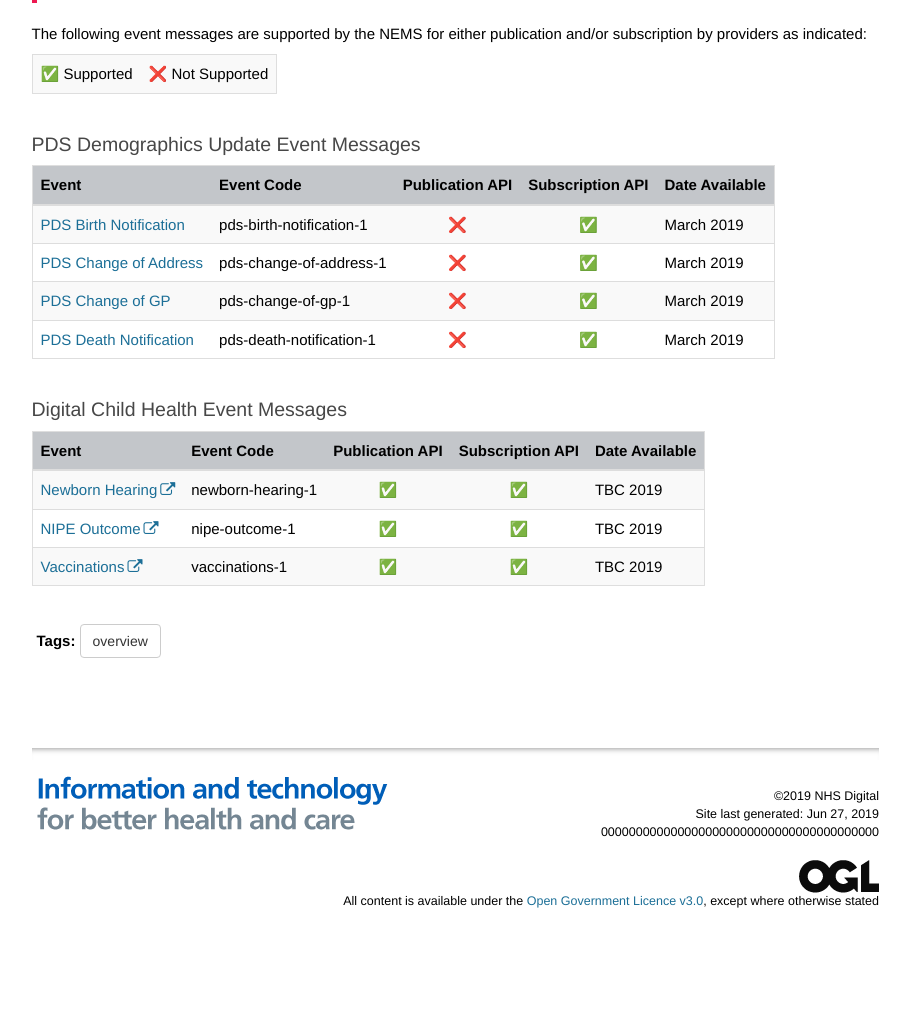
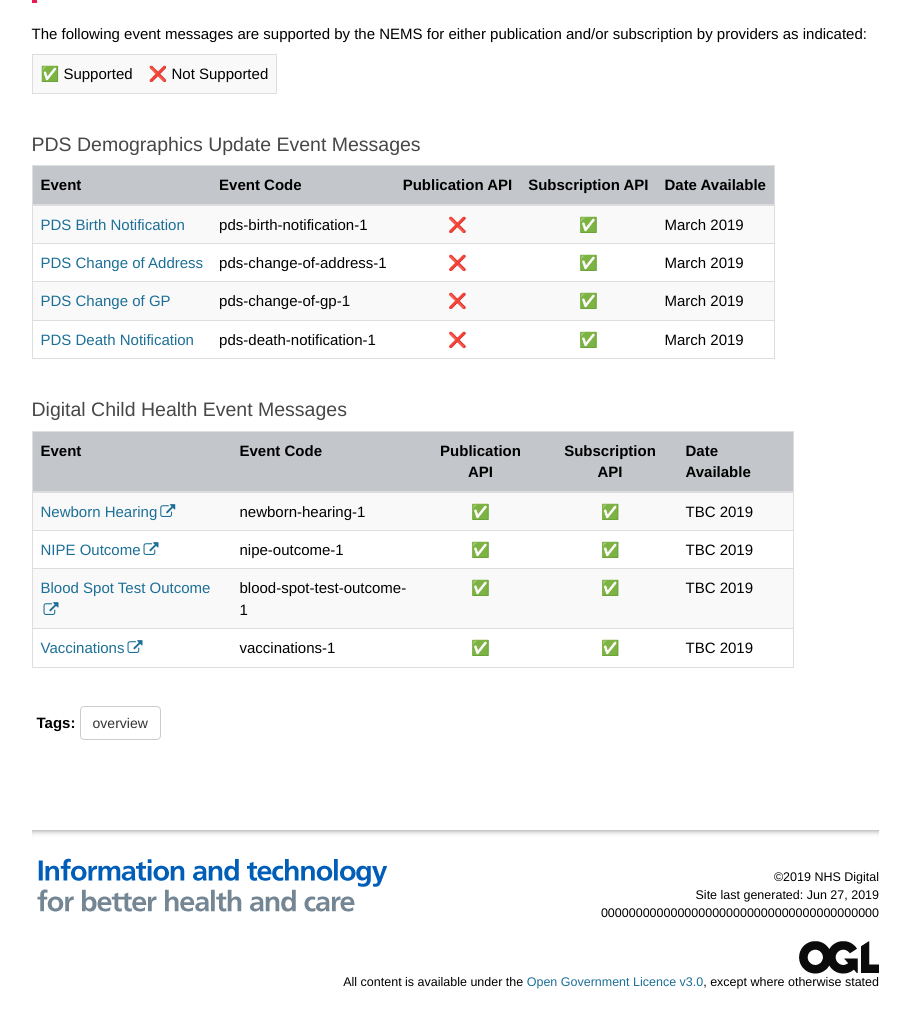
Before and after one commit to nhsconnect/Events-Management, a Jekyll site: the page built from pages/messages/overview_supported_events.md, in a window 1280 px wide and 1227 px high, cut to the strip 175-1203 px from the top of the window. Shown: the whole strip, without its empty margins (331-1241 px from the left). Built offline with Jekyll 4.4.1, drawn with Linux system fonts in a browser that asks for light colours; nearby versions of some CDN libraries; comment, search, counter and statistics services are not loaded.

Commit message:
Update supported event message links to the DCH specification

```diff
--- a/pages/messages/overview_supported_events.md
+++ b/pages/messages/overview_supported_events.md
@@ -26,6 +26,7 @@
 
 | Event | Event Code | Publication API | Subscription API | Date Available |
 |---|---|:---:|:---:|---|
-| [Newborn Hearing](https://nhsconnect.github.io/Digital-Child-Health-STU3/explore_newborn_hearing.html) | newborn-hearing-1 | &#9989; | &#9989; | TBC 2019 |
-| [NIPE Outcome](https://nhsconnect.github.io/Digital-Child-Health-STU3/explore_nipe_outcome.html) | nipe-outcome-1 | &#9989; | &#9989; | TBC 2019 |
-| [Vaccinations](https://nhsconnect.github.io/Digital-Child-Health-STU3/explore_vaccination_administration.html) | vaccinations-1 | &#9989; | &#9989; | TBC 2019 |
+| [Newborn Hearing](https://nhsconnect.github.io/Digital-Child-Health-CareConnect/explore_newborn_hearing.html) | newborn-hearing-1 | &#9989; | &#9989; | TBC 2019 |
+| [NIPE Outcome](https://nhsconnect.github.io/Digital-Child-Health-CareConnect/explore_nipe_outcome.html) | nipe-outcome-1 | &#9989; | &#9989; | TBC 2019 |
+[Blood Spot Test Outcome](https://nhsconnect.github.io/Digital-Child-Health-CareConnect/explore_blood_spot_test_outcome.html) | blood-spot-test-outcome-1 | &#9989; | &#9989; | TBC 2019 |
+| [Vaccinations](https://nhsconnect.github.io/Digital-Child-Health-CareConnect/explore_vaccination_administration.html) | vaccinations-1 | &#9989; | &#9989; | TBC 2019 |
```
